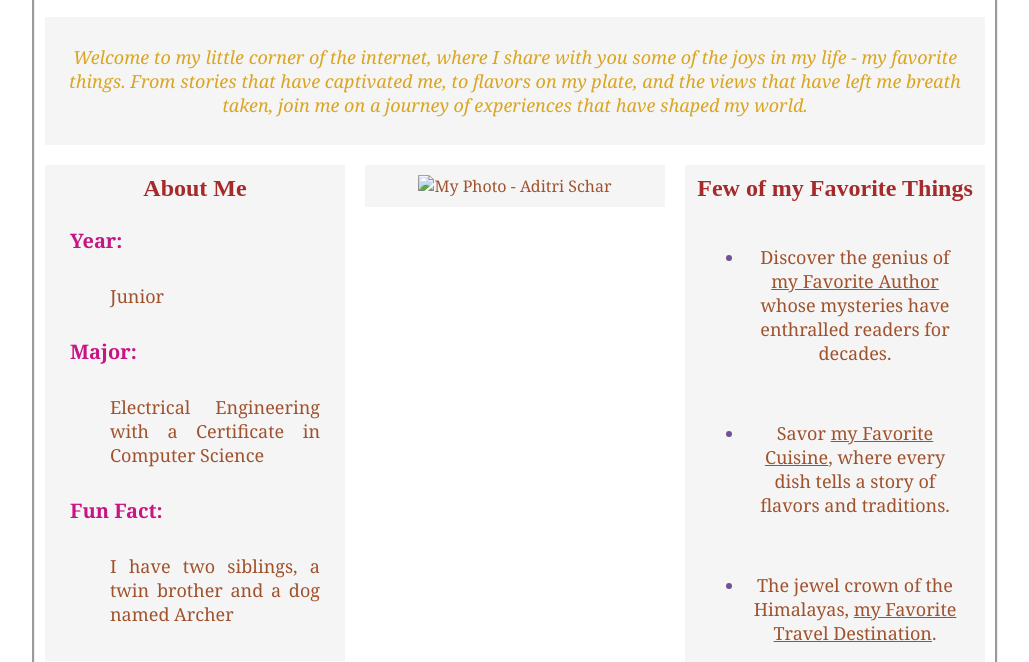
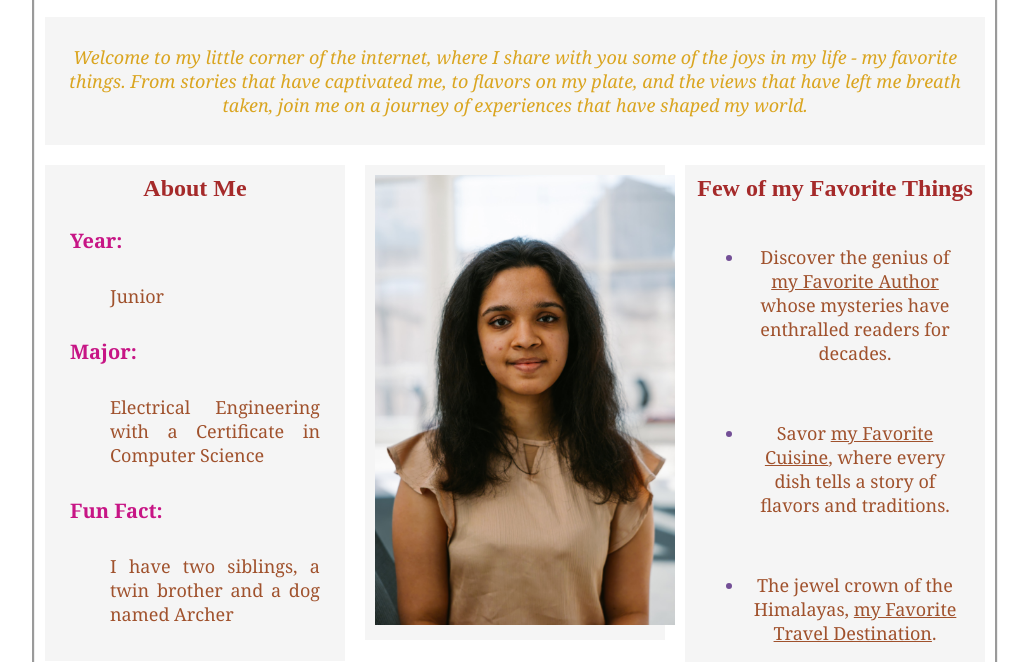
Before and after one commit to adi3s/adi3s.github.io, a plain HTML site: page homepage.html in a window 1280 px wide. Shown: the part 138-800 px from the top of the page, without its empty margins (125-1154 px from the left). Drawn offline with Linux system fonts and the light colour scheme.

Commit message:
Update homepage.html

```diff
--- a/homepage.html
+++ b/homepage.html
@@ -34,7 +34,7 @@
     		</dl>
         </article>
 	<article>
-		<img src="images/Aditri Photo.jpg" alt="My Photo - Aditri Schar" height = 450>
+		<img src="Aditri Photo.jpg" alt="My Photo - Aditri Schar" height = 450>
 	</article>
 	 <article>
             <h2>Few of my Favorite Things</h2>
```
